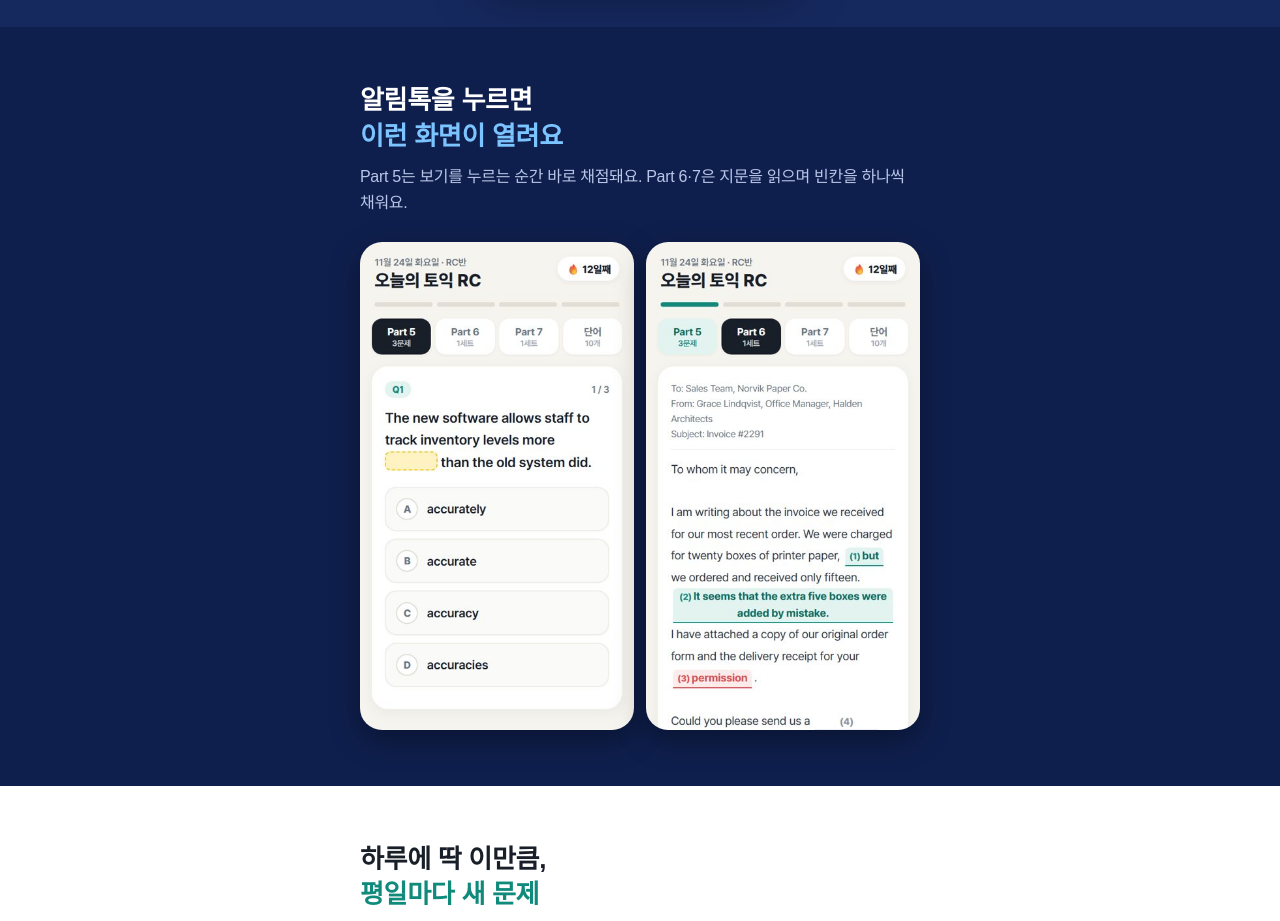
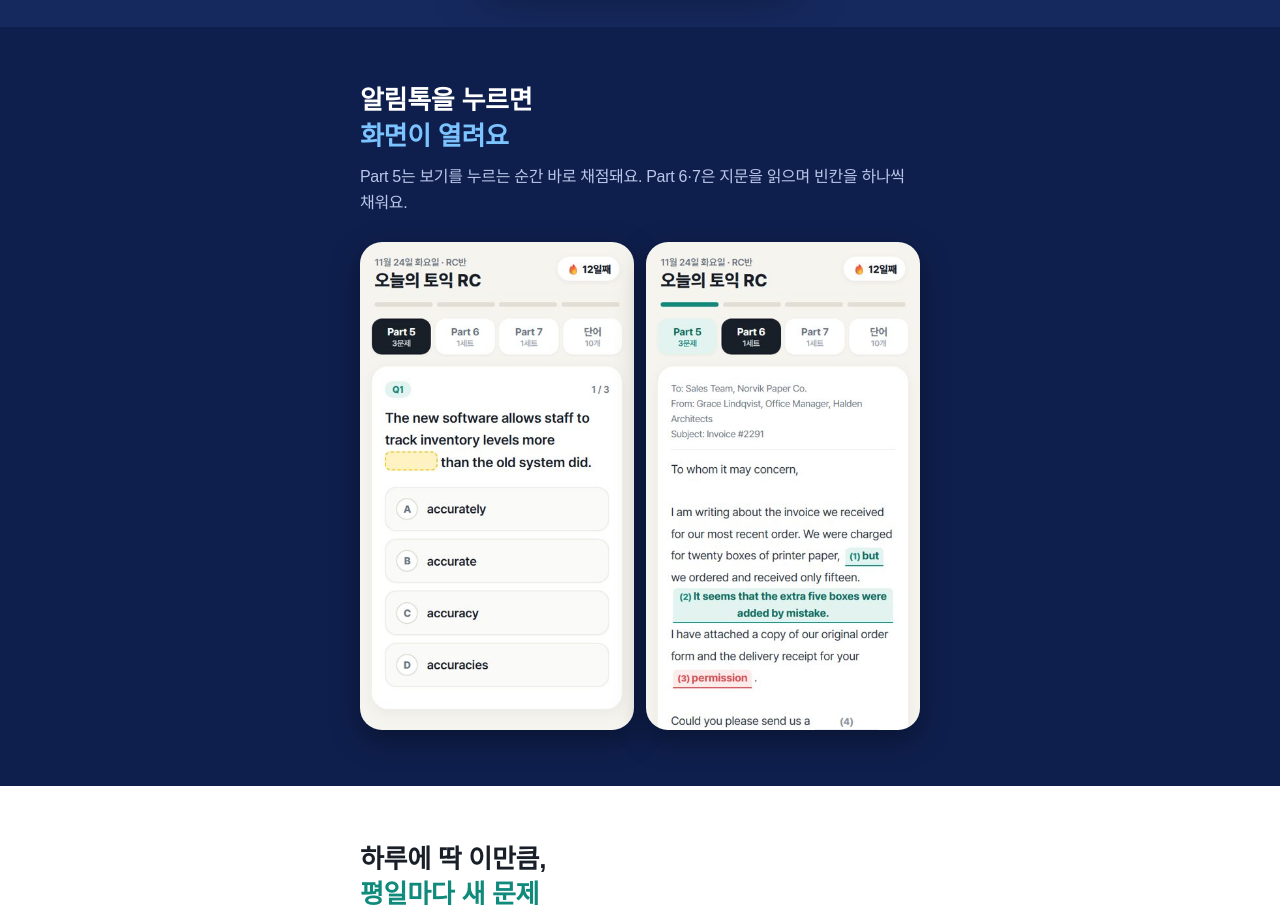
Before and after one commit to vhrxks99-dev/perfect-toeic, a plain HTML site: page daily/rc/index.html in a window 1280 px wide. Shown: the part 860-1781 px from the top of the page. Drawn offline with Linux system fonts and the light colour scheme; a web font is replaced by a local one.

Commit message:
데일리 RC 판매 페이지: 풀이 화면 칸 제목에서 「이런」 뺌
Co-Authored-By: Claude Fable 5.2 <noreply@anthropic.com>

```diff
--- a/daily/rc/index.html
+++ b/daily/rc/index.html
@@ -88,7 +88,7 @@ footer{background:#f2f1ee;color:#8b95a1;font-size:12px;line-height:1.8;padding:2
 </div></div>
 
 <section class="dark shots"><div class="wrap">
- <h2>알림톡을 누르면<br><em>이런 화면이 열려요</em></h2>
+ <h2>알림톡을 누르면<br><em>화면이 열려요</em></h2>
  <p class="lead">Part 5는 보기를 누르는 순간 바로 채점돼요. Part 6·7은 지문을 읽으며 빈칸을 하나씩 채워요.</p>
  <div class="ph2"><img src="img/p5.jpg" alt="Part 5 풀이 화면"><img src="img/p6.jpg" alt="Part 6 풀이 화면"></div>
 </div></section>
```
